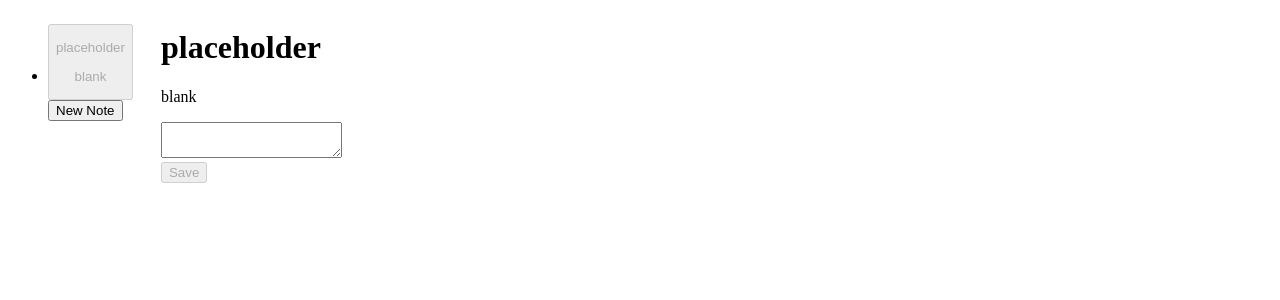
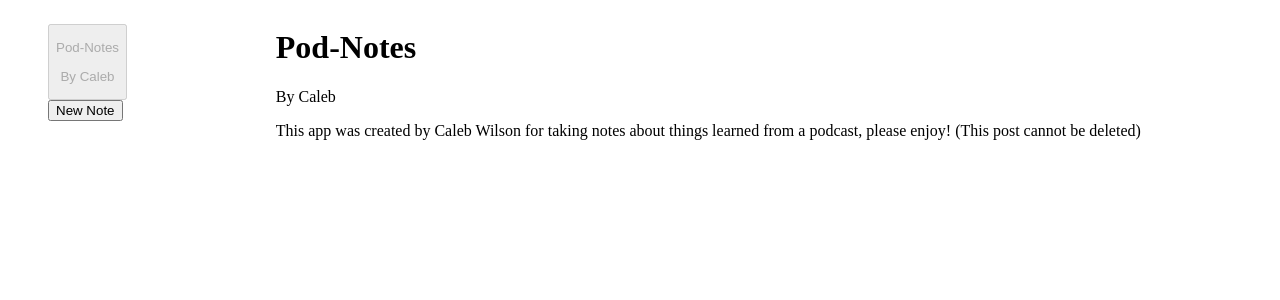
Before and after one commit to calebwilson706/pod-notes, a React (Create React App) app: page / in a window 1280 px wide. Shown: the top 300 px of the page. Built offline with nearby package versions, Linux system fonts and the light colour scheme.

Commit message:
delete and preset made

```diff
--- a/src/App.tsx
+++ b/src/App.tsx
@@ -1,11 +1,12 @@
 import React, { useState } from 'react';
+import { isTemplateExpression } from 'typescript';
 import { GlobalStyle } from './app.styles';
 import { NavBarList } from './components/navBarList';
 import { NavBarSelectionButton } from './components/navBarSelectNoteButton';
 import { NoteInfoPage } from './components/selectedItemShown';
 import { NewNoteForm } from './newPodNoteFormComponents/newNoteForm';
 import { OpenFormButton } from './newPodNoteFormComponents/openFormButton';
-import { addNewNoteMethod, ChangeSelection, UpdateNoteText, UpdateTextArea } from './types/FunctionTypes';
+import { addNewNoteMethod, ChangeSelection, DeletePodnoteProcedure, UpdateNoteText, UpdateTextArea } from './types/FunctionTypes';
 import { Note } from './types/PodNote'
 
 function App() {
@@ -13,9 +14,9 @@ function App() {
   const [isFormShowing, setIsFormShowing] = useState(false);
   const [notesList, setNotesList] = useState<Note[]>([
     {
-      title : "placeholder",
-      url : "blank",
-      note : ""
+      title: "Pod-Notes",
+      url: "By Caleb",
+      note: 'This app was created by Caleb Wilson for taking notes about things learned from a podcast, please enjoy! \n (This post cannot be deleted)'
     }
   ])
   const [selectedNoteNumber, setSelectedNoteNumber] = useState(0);
@@ -39,20 +40,29 @@ function App() {
     setTextAreaValue(notesList[index].note)
   }
 
-  const updateTextArea : UpdateTextArea = newString => {
+  const updateTextArea: UpdateTextArea = newString => {
     setTextAreaValue(newString);
   }
 
-  const updateTheNote : UpdateNoteText = newNoteText => {
+  const deletePodNote : DeletePodnoteProcedure = i => {
+    const current = notesList
+    const newList = current
+    newList.splice(i, 1)
+
+    setSelectedNoteNumber(0);
+    setNotesList(newList);
+  }
+
+  const updateTheNote: UpdateNoteText = newNoteText => {
     const theCurrentitem = notesList[selectedNoteNumber]
     const temp = {
-      title : theCurrentitem.title,
-      url : theCurrentitem.url,
-      note : newNoteText
+      title: theCurrentitem.title,
+      url: theCurrentitem.url,
+      note: newNoteText
     }
 
     const newNotesList = notesList.map((note, index) => {
-      if (index === selectedNoteNumber){
+      if (index === selectedNoteNumber) {
         return temp
       } else {
         return note
@@ -67,11 +77,14 @@ function App() {
     <div>
       <GlobalStyle />
       {
-        isFormShowing ? <NewNoteForm addNewNote={addNewNoteToState} /> :
+        isFormShowing ? <NewNoteForm
+          addNewNote={addNewNoteToState}
+          exitMethod={toggleShowForm}
+        /> :
 
           <div className="container">
             <div className="row">
-              <div className="column">
+              <div className="leftColumn">
                 <ul>
                   <NavBarList
                     noteList={notesList}
@@ -82,16 +95,18 @@ function App() {
                 </ul>
               </div>
 
-              <div className="column">
+              <div className="rightColumn">
 
                 {
                   (notesList !== []) ?
-                  <NoteInfoPage
-                    theNote = {(notesList[selectedNoteNumber])}
-                    updateTheNoteText = {updateTheNote}
-                    updateTextAreaValue = {updateTextArea}
-                    textAreaValue = {textAreaValue}
-                  /> : <p>Create A Note...</p>
+                    <NoteInfoPage
+                      theNote={(notesList[selectedNoteNumber])}
+                      index={selectedNoteNumber}
+                      updateTheNoteText={updateTheNote}
+                      updateTextAreaValue={updateTextArea}
+                      textAreaValue={textAreaValue}
+                      deleteThePodnote={deletePodNote}
+                    /> : <p>Create A Note...</p>
                 }
               </div>
             </div>
--- a/src/app.styles.ts
+++ b/src/app.styles.ts
@@ -1,14 +1,30 @@
 import styled, { createGlobalStyle } from 'styled-components' ;
 
 export const GlobalStyle = createGlobalStyle`
-    .column {
-        width: 50%;
-        float: left;
+    .leftColumn, .rightColumn {
         text-align: left;
     }
-    .row {
-        display: table;
 
+    .leftColumn {
+        ul {
+            list-style: none;
+        }
+        float: left;
+        width: 20%;
+    }
+    .rightColumn {
+        text-align: left;
+        float: right;
+        width: 80%;
+    }
+
+    .exitButton {
+        color: red;
     }
 
 `
+
+export const CurrentItemWrapperStyles = styled.div`
+    padding-left: 15px;
+    padding-right: 15px;
+`
--- a/src/components/selectedItemShown.tsx
+++ b/src/components/selectedItemShown.tsx
@@ -1,18 +1,21 @@
 import React, { ChangeEvent, useState } from 'react';
 import { FormEvent } from 'react';
-import { handleChange, UpdateNoteText, UpdateTextArea } from '../types/FunctionTypes';
+import { CurrentItemWrapperStyles } from '../app.styles';
+import { DeletePodnoteProcedure, handleChange, UpdateNoteText, UpdateTextArea } from '../types/FunctionTypes';
 import { Note } from '../types/PodNote';
 
 
 type Props = {
     theNote : Note
+    index : number
     updateTheNoteText: UpdateNoteText
     textAreaValue: string
     updateTextAreaValue: UpdateTextArea
+    deleteThePodnote : DeletePodnoteProcedure
 }
 
 
-export const NoteInfoPage: React.FC<Props> = ({ theNote, updateTheNoteText, textAreaValue, updateTextAreaValue }) => {
+export const NoteInfoPage: React.FC<Props> = ({ theNote, index, updateTheNoteText, textAreaValue, updateTextAreaValue, deleteThePodnote }) => {
 
     const handleChange = (event: ChangeEvent<HTMLTextAreaElement>) => {
         updateTextAreaValue(event.target.value)
@@ -22,17 +25,36 @@ export const NoteInfoPage: React.FC<Props> = ({ theNote, updateTheNoteText, text
         updateTheNoteText(textAreaValue)
     }
     return (
-        <div>
+        <CurrentItemWrapperStyles>
             <h1>{theNote?.title}</h1>
             <p>{theNote?.url}</p>
 
-            <form>
-                <textarea value={textAreaValue} onChange={handleChange}></textarea>
-            </form>
-            <form>
-                <button type="submit" onClick={handleSubmit} disabled = {theNote.note === textAreaValue}>Save</button>
-            </form>
+            {
+                (
 
-        </div>
+                    (index == 0) ?
+                        <div>
+                            <p>{theNote.note}</p>
+                        </div> :
+                        <>
+                            <form>
+                                <div>
+                                    <textarea value={textAreaValue} onChange={handleChange}></textarea>
+                                </div>
+                                <div>
+                                    <button type="submit" onClick={handleSubmit} disabled = {theNote.note === textAreaValue}>Save</button>
+                                </div>
+                                <div>
+                                    <button onClick={
+                                        () => deleteThePodnote(index)
+                                    } className = "exitButton">Delete Note</button>
+                                </div>
+                            </form>
+                        </>
+
+                )
+            }
+
+        </CurrentItemWrapperStyles>
     )
 }
--- a/src/newPodNoteFormComponents/newNoteForm.tsx
+++ b/src/newPodNoteFormComponents/newNoteForm.tsx
@@ -3,11 +3,12 @@ import { FormEvent } from 'react'
 import { addNewNoteMethod, handleChange } from '../types/FunctionTypes'
 
 type Props = {
-    addNewNote: addNewNoteMethod
+    addNewNote: addNewNoteMethod,
+    exitMethod : () => void
 }
 
 
-export const NewNoteForm: React.FC<Props> = ({ addNewNote }) => {
+export const NewNoteForm: React.FC<Props> = ({ addNewNote, exitMethod }) => {
 
     const [newTitle, setTitle] = useState("")
     const [newUrl, setUrl] = useState("")
@@ -33,9 +34,12 @@ export const NewNoteForm: React.FC<Props> = ({ addNewNote }) => {
     }
     return (
         <form>
-            <input type = "text" value = {newTitle} onChange = {handleTitleChange} placeholder = "Type Title Here"/>
-            <input type = "text" value = {newUrl} onChange = {handleUrlChange} placeholder = "Insert URL Here"/>
+            <div>
+                <input type = "text" value = {newTitle} onChange = {handleTitleChange} placeholder = "Type Title Here"/>
+                <input type = "text" value = {newUrl} onChange = {handleUrlChange} placeholder = "Insert URL Here"/>
+            </div>
             <button type = "submit" onClick = {handleSubmit}>Save</button>
+            <button onClick = {exitMethod} className = "exitButton">Exit</button>
         </form>
     )
 }
--- a/src/types/FunctionTypes.ts
+++ b/src/types/FunctionTypes.ts
@@ -7,3 +7,4 @@ export type handleChange = (e : ChangeEvent<HTMLInputElement>) => void
 export type ChangeSelection = (index : number) => void
 export type UpdateNoteText = (newNoteText : string) => void
 export type UpdateTextArea = (newString : string) => void
+export type DeletePodnoteProcedure = (i : number) => void
```
